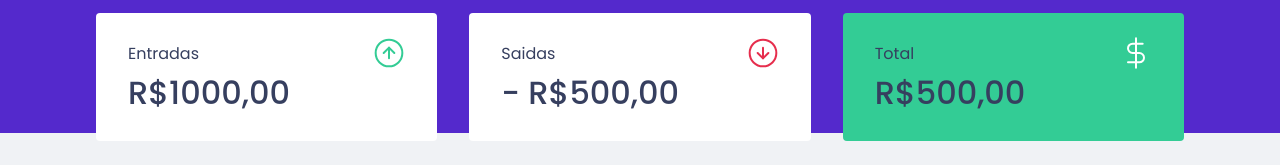
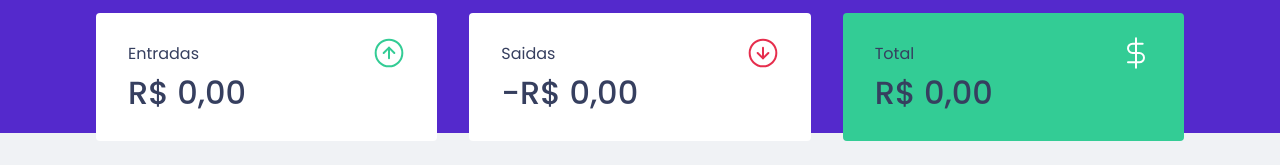
Before and after one commit to EduardoLopes00/IgniteReact-02DtMoney, a React (Create React App) app: page / in a window 1280 px wide. Shown: the part 139-304 px from the top of the page. Built offline with nearby package versions, Linux system fonts and the light colour scheme; no server answers; what miragejs would draw is missing.

Commit message:
Making the summary work

```diff
--- a/src/TransactionsContext.tsx
+++ b/src/TransactionsContext.tsx
@@ -10,7 +10,7 @@ interface TransactionProviderProps {
 
 interface TransactionsContextData {
     transactions: Transaction[];
-    createTransaction: (transaction: TransactionInput) => void;
+    createTransaction: (transaction: TransactionInput) => Promise<void>;
 }
 
 export const TransactionsContext = createContext<TransactionsContextData>({} as TransactionsContextData);
@@ -23,8 +23,14 @@ export function TransactionProvider({children}: TransactionProviderProps) {
             .then(response => setTransactions(response.data.transactions))
     }, []);
 
-    function createTransaction(transaction: TransactionInput ): void {
-        api.post('/transactions', transaction);
+    async function createTransaction(transactionInput: TransactionInput ): Promise<void> {
+        const response = await api.post('/transactions', {...transactionInput, createdAt: new Date()});
+
+        const transaction = response.data;
+
+        setTransactions([
+            ...transactions, transaction
+        ])
     }
 
     return (
--- a/src/components/NewTransactionModal/index.tsx
+++ b/src/components/NewTransactionModal/index.tsx
@@ -20,7 +20,7 @@ export function NewTransactionModal({isOpen, onRequestClose}: NewTransactionModa
 
     const { createTransaction } = useContext(TransactionsContext);
 
-    function handleCreateNewTransaction(event: FormEvent) {
+    async function handleCreateNewTransaction(event: FormEvent) {
         event.preventDefault(); //This will prevent the default behavior from HTML.
 
         const data: TransactionInput = {
@@ -30,7 +30,20 @@ export function NewTransactionModal({isOpen, onRequestClose}: NewTransactionModa
             type
         }
 
-        createTransaction(data);
+        console.log(data);
+
+        await createTransaction(data);
+
+        cleanFields();
+
+        onRequestClose();
+    }
+
+    function cleanFields(): void {
+        setTitle('')
+        setAmount(0)
+        setCategory('deposit')
+        setType('')
     }
 
 
--- a/src/components/Summary/index.tsx
+++ b/src/components/Summary/index.tsx
@@ -9,6 +9,22 @@ import { Container } from "./styles"
 export function Summary() {
     const { transactions } = useContext(TransactionsContext)
 
+    const summary = transactions.reduce((acumulator, transaction) => { /* Reduce is used to transform an Array in an unique value with its elements accumulated on it */
+        if (transaction.type === 'deposit') {
+            acumulator.deposits += transaction.amount;
+            acumulator.total += transaction.amount;
+        } else {
+            acumulator.withdraws += transaction.amount;
+            acumulator.total -= transaction.amount;
+        }
+
+        return acumulator;
+    }, {
+        deposits: 0,
+        withdraws: 0,
+        total: 0
+    })
+
 
     return (
         <Container>
@@ -17,21 +33,39 @@ export function Summary() {
                     <p>Entradas</p>
                     <img src={incomeImg} alt="Entradas" />
                 </header>
-                <strong>R$1000,00</strong>
+                <strong>
+                    {new Intl.NumberFormat('pt-BR', {
+                        style: 'currency',
+                        currency: 'BRL' })
+                        .format(summary.deposits)}
+
+                </strong>
             </div>
             <div>
                 <header>
                     <p>Saidas</p>
                     <img src={outcomeImg} alt="Saidas" />
                 </header>
-                <strong>- R$500,00</strong>
+                <strong>
+                    -
+
+                    {new Intl.NumberFormat('pt-BR', {
+                        style: 'currency',
+                        currency: 'BRL' })
+                        .format(summary.withdraws)}
+                </strong>
             </div>
             <div className='highlight-background'>
                 <header>
                     <p>Total</p>
                     <img src={total} alt="" />
                 </header>
-                <strong>R$500,00</strong>
+                <strong>
+                  {new Intl.NumberFormat('pt-BR', {
+                        style: 'currency',
+                        currency: 'BRL' })
+                        .format(summary.total)}
+                </strong>
             </div>
         </Container>
     )
```
Also changed, not shown: src/components/TransactionsTable/index.tsx (line endings or trailing spaces).
